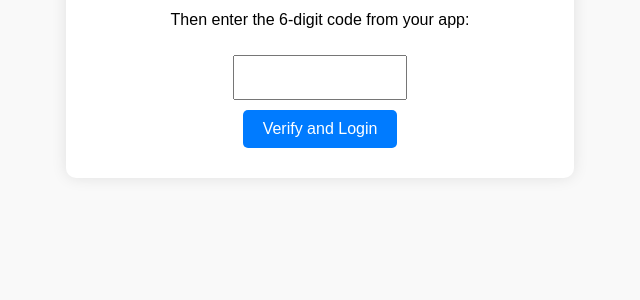
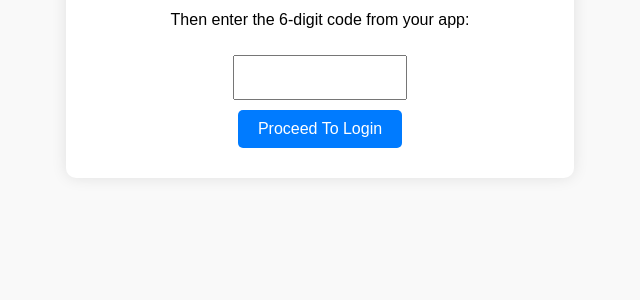
Before and after one commit to jyboat/ICT2216-SSD, a Flask app: template templates/setup_2fa.html in a window 1280 px wide. Shown: the part 243-543 px from the top of the page, without its empty margins (320-960 px from the left). Run offline with Flask 3, Linux system fonts and the light colour scheme; the template is opened without the code that fills it, so the values that code supplies are empty; some libraries are stand-ins or nearby versions.

Commit message:
update html

```diff
--- a/templates/setup_2fa.html
+++ b/templates/setup_2fa.html
@@ -56,7 +56,7 @@
             <p>Then enter the 6-digit code from your app:</p>
             <input type="text" name="otp" maxlength="6" required>
             <br>
-            <button type="submit">Verify and Login</button>
+            <button type="submit">Proceed To Login</button>
         </form>
 
         {% if error %}
```
